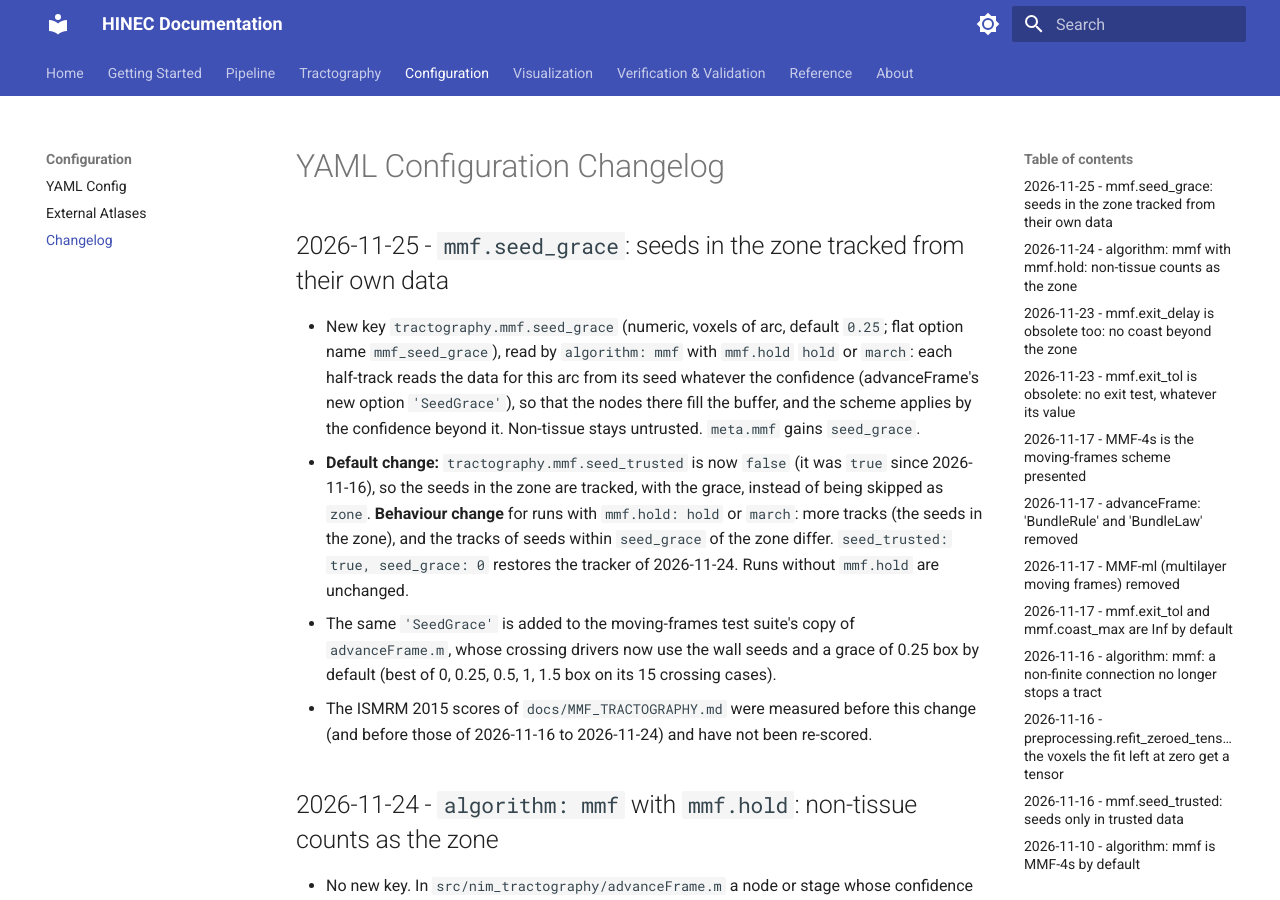
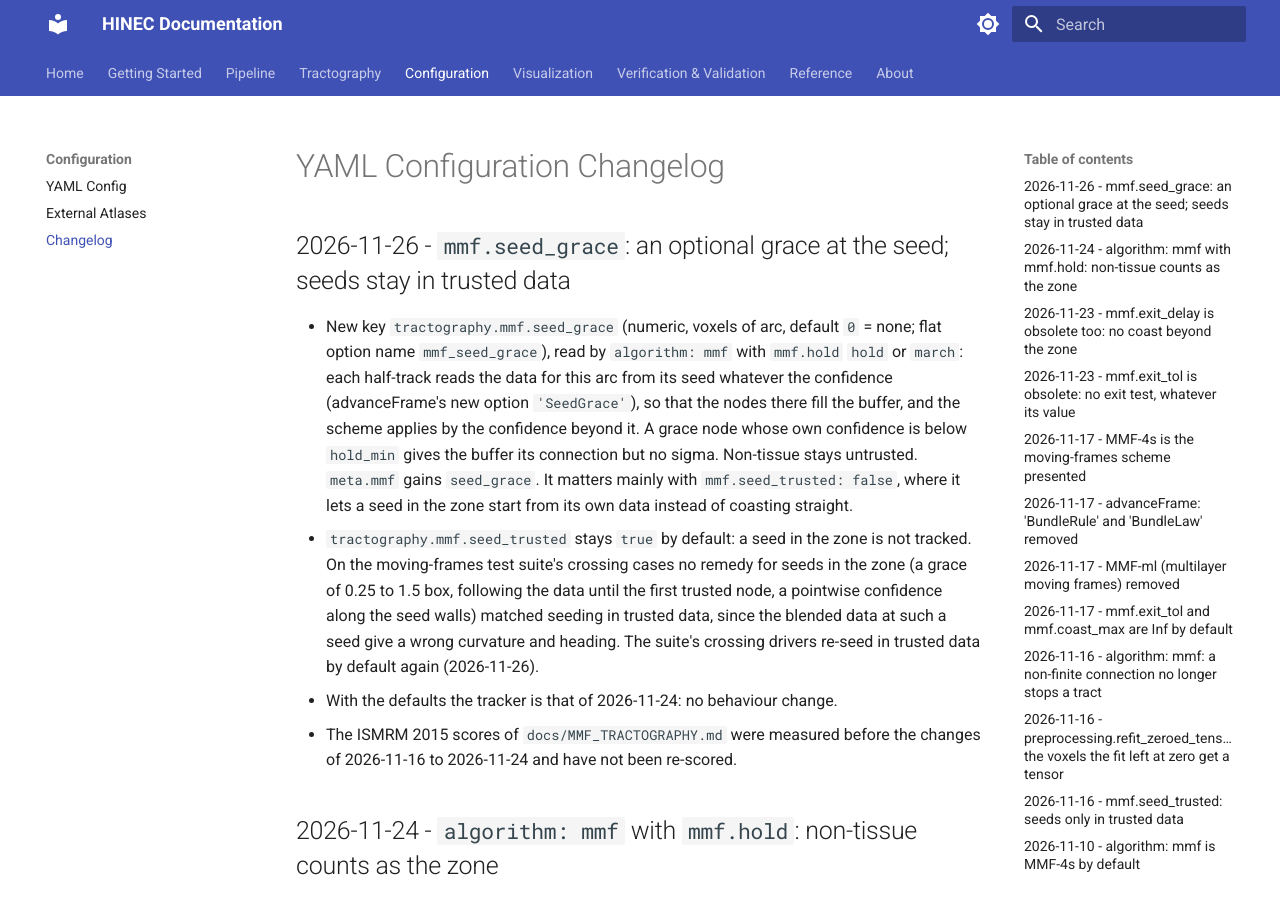
Before and after one commit to uicneuro/hinec, an MkDocs documentation site: the page built from docs/CHANGELOG_YAML.md, in a window 1280 px wide and 900 px high. Built offline with MkDocs 1.6.1 and Material for MkDocs 9.7.7, drawn with Linux system fonts in a browser that asks for light colours.

Commit message:
mmf: seeds stay in trusted data by default; seed_grace optional (0), grace nodes give no sigma
- tractography.mmf.seed_trusted defaults to true again and
  tractography.mmf.seed_grace to 0 (none): with the defaults the tracker is
  that of 2026-11-24. On the moving-frames suite's crossing cases no remedy
  for seeds in the zone matched seeding in trusted data.
- advanceFrame 'SeedGrace': a grace node whose own confidence is below
  HoldMin gives the buffer its connection but not its sigma (as in the
  suite's copy), so the blended crossing data no longer make MMF-4s stop at
  a false focus.
- Schema, tracker help, describe texts, README, API_REFERENCE,
  TRACKER_INTERFACE, MMF_TRACTOGRAPHY, YAML_CONFIG and the changelog
  updated; TestMmfTracker checks the new defaults and sets the grace
  explicitly in its grace test.

Co-Authored-By: Claude Opus 5.5 <noreply@anthropic.com>
Claude-Session: https://claude.ai/code/session_01YAGfAUcPaJvTrv1cLj1Qkd

```diff
--- a/docs/CHANGELOG_YAML.md
+++ b/docs/CHANGELOG_YAML.md
@@ -1,24 +1,25 @@
 # YAML Configuration Changelog
 
-## 2026-11-25 - `mmf.seed_grace`: seeds in the zone tracked from their own data
+## 2026-11-26 - `mmf.seed_grace`: an optional grace at the seed; seeds stay in trusted data
 
-- New key `tractography.mmf.seed_grace` (numeric, voxels of arc, default `0.25`;
+- New key `tractography.mmf.seed_grace` (numeric, voxels of arc, default `0` = none;
   flat option name `mmf_seed_grace`), read by `algorithm: mmf` with `mmf.hold` `hold`
   or `march`: each half-track reads the data for this arc from its seed whatever the
   confidence (advanceFrame's new option `'SeedGrace'`), so that the nodes there fill
-  the buffer, and the scheme applies by the confidence beyond it. Non-tissue stays
-  untrusted. `meta.mmf` gains `seed_grace`.
-- **Default change:** `tractography.mmf.seed_trusted` is now `false` (it was `true`
-  since 2026-11-16), so the seeds in the zone are tracked, with the grace, instead of
-  being skipped as `zone`. **Behaviour change** for runs with `mmf.hold: hold` or
-  `march`: more tracks (the seeds in the zone), and the tracks of seeds within
-  `seed_grace` of the zone differ. `seed_trusted: true, seed_grace: 0` restores the
-  tracker of 2026-11-24. Runs without `mmf.hold` are unchanged.
-- The same `'SeedGrace'` is added to the moving-frames test suite's copy of
-  `advanceFrame.m`, whose crossing drivers now use the wall seeds and a grace of 0.25
-  box by default (best of 0, 0.25, 0.5, 1, 1.5 box on its 15 crossing cases).
-- The ISMRM 2015 scores of `docs/MMF_TRACTOGRAPHY.md` were measured before this
-  change (and before those of 2026-11-16 to 2026-11-24) and have not been re-scored.
+  the buffer, and the scheme applies by the confidence beyond it. A grace node whose
+  own confidence is below `hold_min` gives the buffer its connection but no sigma.
+  Non-tissue stays untrusted. `meta.mmf` gains `seed_grace`. It matters mainly with
+  `mmf.seed_trusted: false`, where it lets a seed in the zone start from its own
+  data instead of coasting straight.
+- `tractography.mmf.seed_trusted` stays `true` by default: a seed in the zone is not
+  tracked. On the moving-frames test suite's crossing cases no remedy for seeds in
+  the zone (a grace of 0.25 to 1.5 box, following the data until the first trusted
+  node, a pointwise confidence along the seed walls) matched seeding in trusted data,
+  since the blended data at such a seed give a wrong curvature and heading. The
+  suite's crossing drivers re-seed in trusted data by default again (2026-11-26).
+- With the defaults the tracker is that of 2026-11-24: no behaviour change.
+- The ISMRM 2015 scores of `docs/MMF_TRACTOGRAPHY.md` were measured before the
+  changes of 2026-11-16 to 2026-11-24 and have not been re-scored.
 
 ## 2026-11-24 - `algorithm: mmf` with `mmf.hold`: non-tissue counts as the zone
 
--- a/docs/TRACKER_INTERFACE.md
+++ b/docs/TRACKER_INTERFACE.md
@@ -154,8 +154,8 @@ same for the fields a tracker is expected to honour.
 | `mmf_hold_min`, `mmf_hold_k`, `mmf_hold_guard` | `mmf.*` | confidence floor, trusted nodes of the ring, erosion radius (voxels); `mmf` only |
 | `mmf_coast_max` | `mmf.coast_max` | longest coast (voxels of arc); `mmf` only |
 | `mmf_exit_tol`, `mmf_exit_delay` | `mmf.*` | obsolete since 2026-11-23: accepted and ignored, a warning when finite, resp. not 0 (there is no exit test and no coast beyond the zone); `mmf` only |
-| `mmf_seed_trusted` | `mmf.seed_trusted` | with the scheme on, `true` = a seed in the zone is not tracked (`seeds_skipped`: `zone`); default `false`; `mmf` only |
-| `mmf_seed_grace` | `mmf.seed_grace` | with the scheme on, voxels of arc from the seed over which each half-track reads the data whatever the confidence (default 0.25); `mmf` only |
+| `mmf_seed_trusted` | `mmf.seed_trusted` | with the scheme on, `true` = a seed in the zone is not tracked (`seeds_skipped`: `zone`); default `true`; `mmf` only |
+| `mmf_seed_grace` | `mmf.seed_grace` | with the scheme on, voxels of arc from the seed over which each half-track reads the data whatever the confidence (default 0 = none); `mmf` only |
 | `mmf_gradient_delta` | `mmf.gradient_delta` | central-difference step (voxels) for the derivative of the interpolated principal axis that forms the connection; `mmf` only |
 
 ### Present but not yours
```
Also changed, not shown: config/README.md (+2 -2 lines), docs/API_REFERENCE.md (+2 -2 lines), docs/MMF_TRACTOGRAPHY.md (+17 -9 lines), docs/YAML_CONFIG.md (+2 -2 lines), 5 other files.
